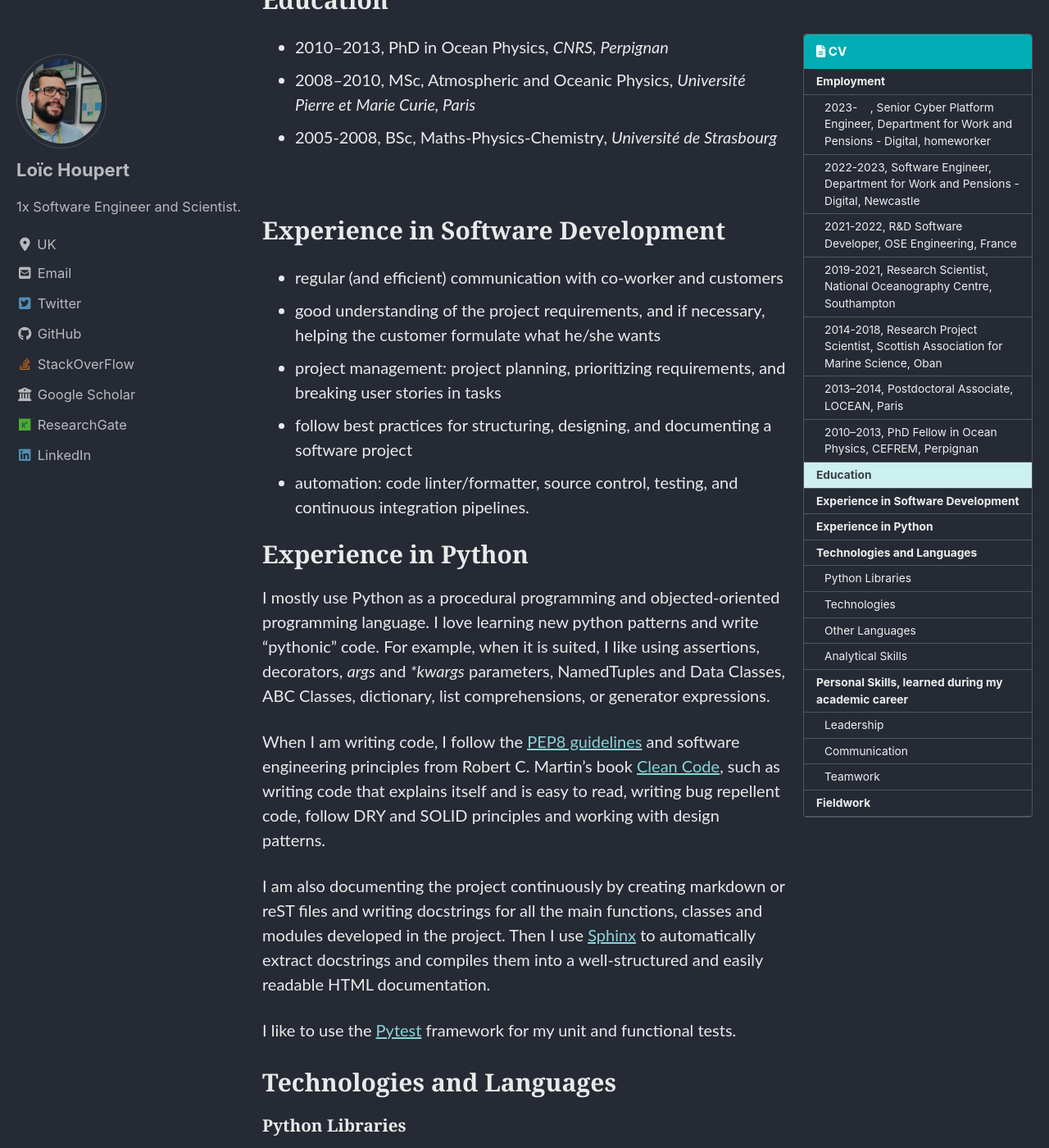
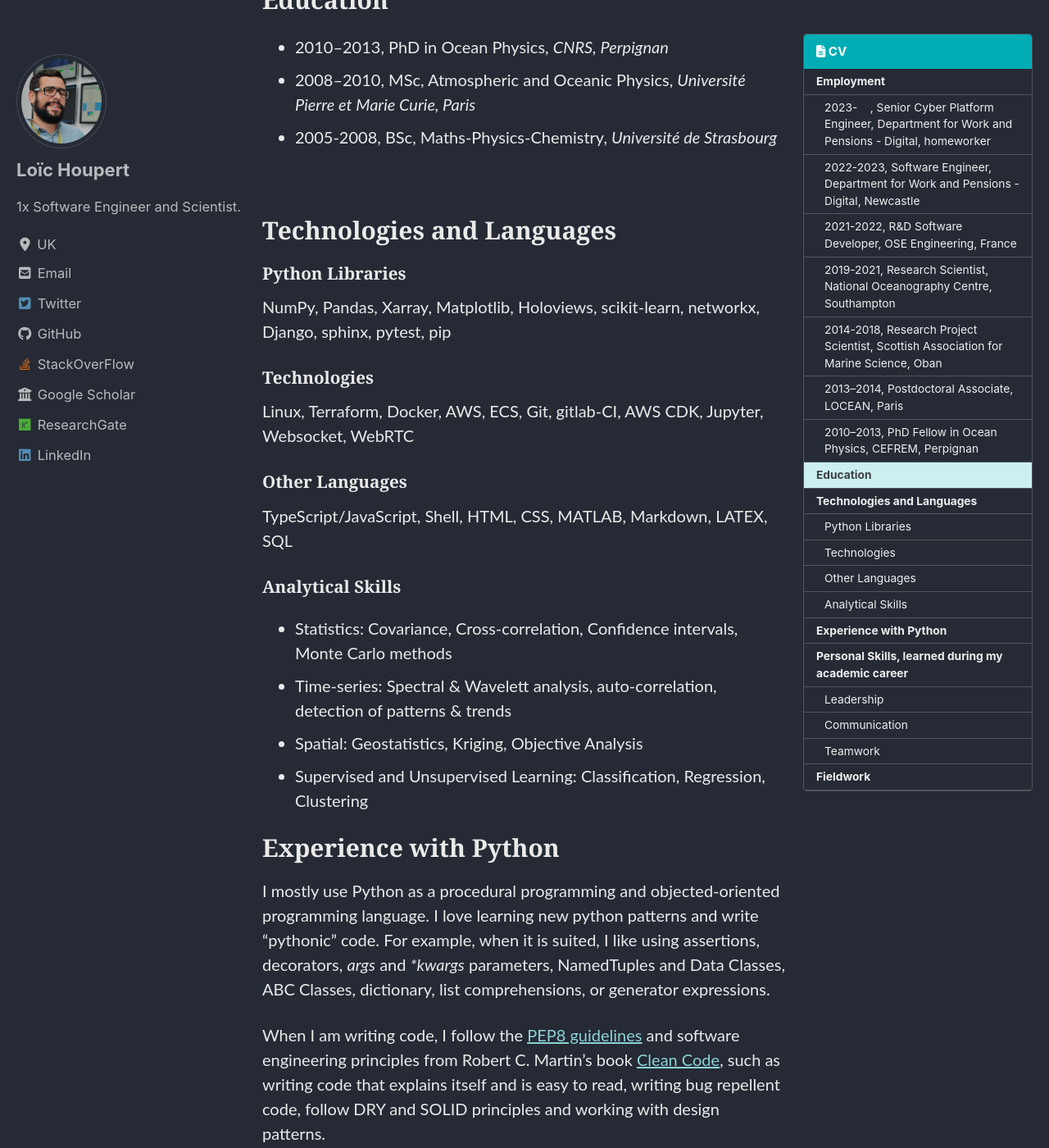
Before and after one commit to lhoupert/lhoupert.github.io, a Jekyll site: the page built from _pages/cv.md, in a window 1280 px wide and 1400 px high, scrolled down 5943 px. Shown: the whole window at 82% size. Built offline with Jekyll 4.4.1, drawn with Linux system fonts in a browser that asks for light colours; cached includes are drawn as plain includes; nearby versions of some CDN libraries; some of the changed text lies outside the part shown.

Commit message:
Update cv.md

```diff
--- a/_pages/cv.md
+++ b/_pages/cv.md
@@ -112,14 +112,22 @@ on the ocean circulation and the long-term evolution of its properties
 <br/>
 
 
-#### Experience in Software Development
-+ regular (and efficient) communication with co-worker and customers
-+ good understanding of the project requirements, and if necessary, helping the customer formulate what he/she wants
-+ project management: project planning, prioritizing requirements, and breaking user stories in tasks
-+ follow best practices for structuring, designing, and documenting a software project
-+ automation: code linter/formatter, source control, testing, and continuous integration pipelines.
 
-#### Experience in Python
+#### Technologies and Languages
+##### Python Libraries
+NumPy, Pandas, Xarray, Matplotlib, Holoviews, scikit-learn, networkx, Django, sphinx, pytest, pip
+##### Technologies
+Linux, Terraform, Docker, AWS, ECS, Git, gitlab-CI, AWS CDK, Jupyter, Websocket, WebRTC
+##### Other Languages
+TypeScript/JavaScript, Shell, HTML, CSS, MATLAB, Markdown, LATEX, SQL
+##### Analytical Skills
+  + Statistics: Covariance, Cross-correlation, Confidence intervals, Monte Carlo methods
+  + Time-series: Spectral & Wavelett analysis, auto-correlation, detection of patterns & trends
+  + Spatial: Geostatistics, Kriging, Objective Analysis
+  + Supervised and Unsupervised Learning: Classification, Regression, Clustering
+
+
+#### Experience with Python
 I mostly use Python as a procedural programming and objected-oriented programming language. I love learning new python patterns
 and write “pythonic” code. For example, when it is suited, I like using assertions, decorators, _args_ and _*kwargs_ parameters,
 NamedTuples and Data Classes, ABC Classes, dictionary, list comprehensions, or generator expressions.
@@ -132,21 +140,6 @@ classes and modules developed in the project. Then I use [Sphinx](https://www.sp
 a well-structured and easily readable HTML documentation.
 
 I like to use the [Pytest](https://docs.pytest.org){:target="_blank"} framework for my unit and functional tests.
-
-
-#### Technologies and Languages
-##### Python Libraries
-NumPy, Pandas, scipy, Xarray, Matplotlib, Holoviews, scikit-learn, networkx, sphinx, Django, argparse, pytest
-##### Technologies
-Containerization (Docker, docker-compose), source control (Git), Continuous Integration (gitlab-ci), Django, Websocket, WebRTC
-##### Other Languages
-JavaScript, Shell, HTML, CSS,  MATLAB, Markdown, LATEX, SQL
-##### Analytical Skills
-  + Statistics: Covariance, Cross-correlation, Confidence intervals, Monte Carlo methods
-  + Time-series: Spectral & Wavelett analysis, auto-correlation, detection of patterns & trends
-  + Spatial: Geostatistics, Kriging, Objective Analysis
-  + Supervised and Unsupervised Learning: Classification, Regression, Clustering
-
 
 <br/>
 
```
